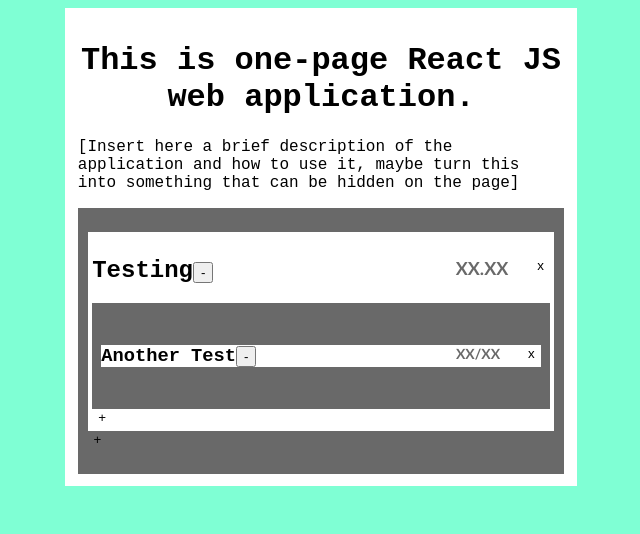
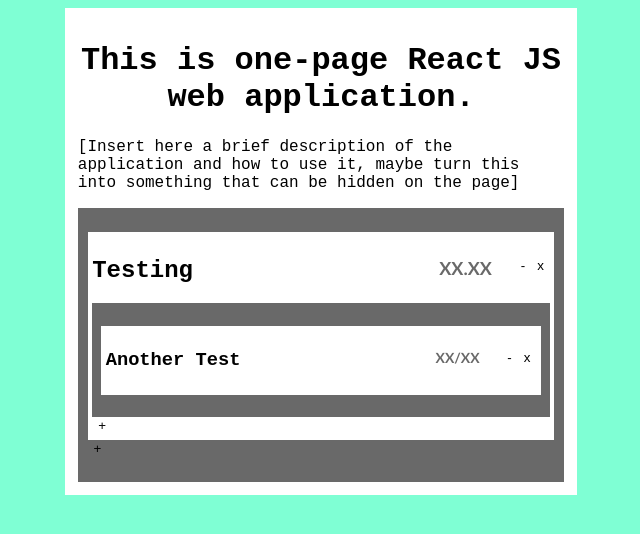
Before and after one commit to yomottoe/gradeCalculator, a React (Create React App) app in the folder grade_calculator/: page / in a window 1280 px wide. Shown: the top 534 px of the page, without its empty margins (319-959 px from the left). Built offline with nearby package versions, Linux system fonts and the light colour scheme.

Commit message:
Update index.css
adding some basic css for buttons and some of the bodies for list components and such

```diff
--- a/grade_calculator/src/index.css
+++ b/grade_calculator/src/index.css
@@ -18,6 +18,7 @@ body {
 
 .assignment {
   background-color: white;
+  padding: 1%;
 }
 
 .course {
@@ -42,8 +43,11 @@ html {
   padding-right: 5%;
 }
 
+button {
+  border: 0;
+}
+
 button.add {
-  border: 0;
   background-color: inherit;
 }
 
@@ -52,7 +56,6 @@ button.add:hover {
 }
 
 button.delete {
-  border: 0;
   background-color: inherit;
   float: right;
 }
@@ -60,3 +63,12 @@ button.delete {
 button.delete:hover {
   background-color: red;
 }
+
+button.minimize {
+  background-color: inherit;
+  float: right;
+}
+
+button.minimize:hover {
+  background-color: dimgray;
+}
```
